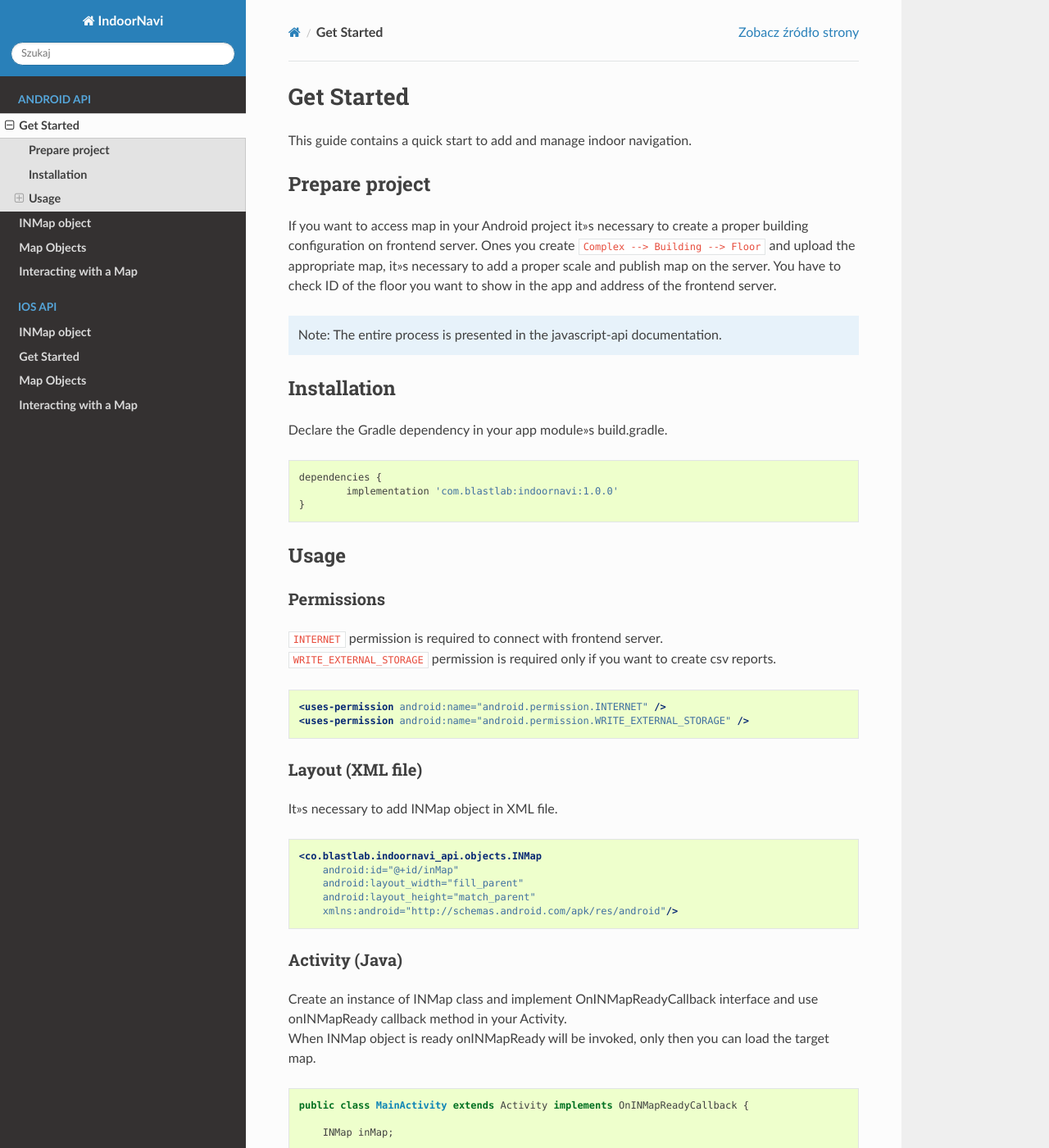
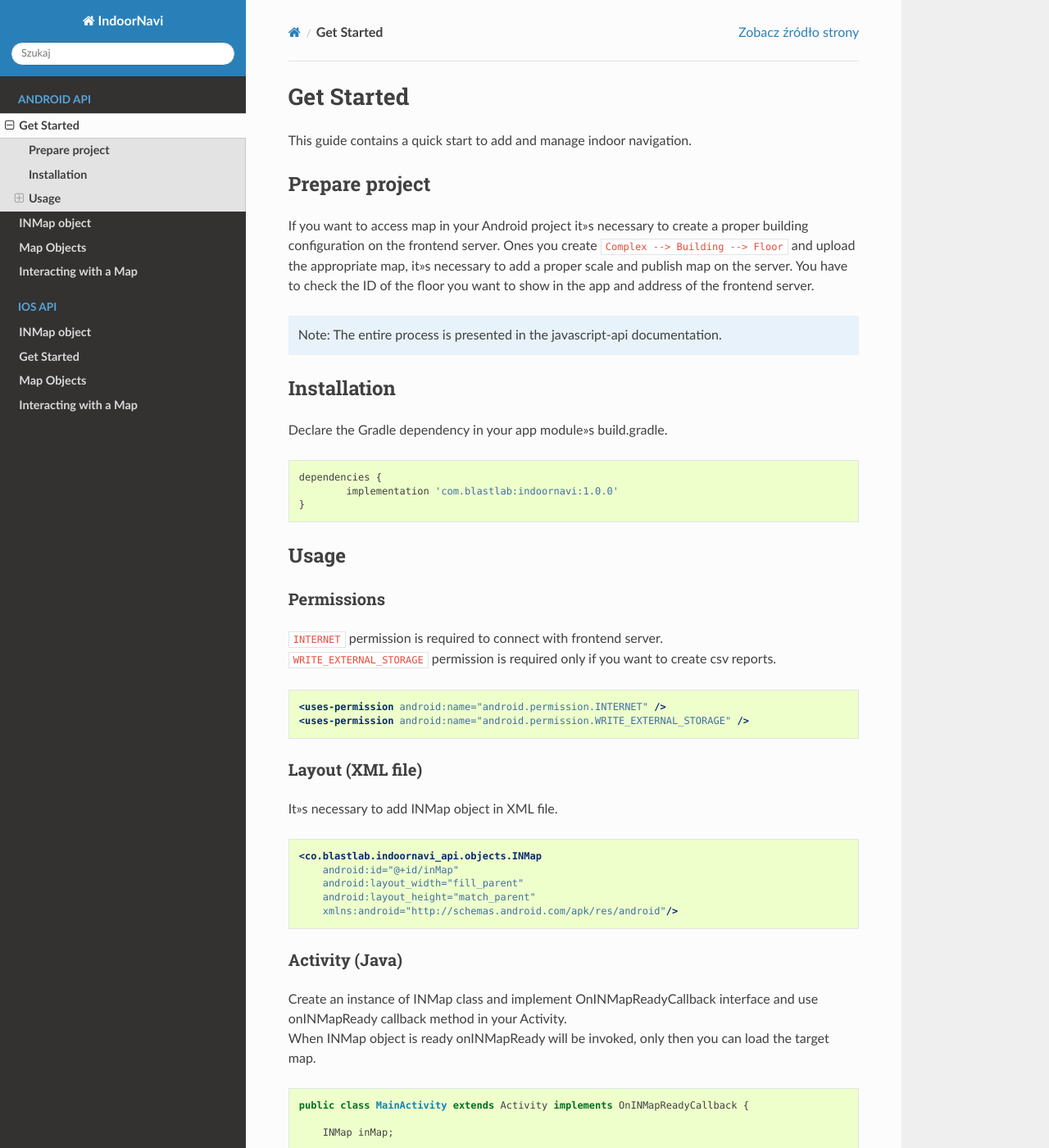
Before and after one commit to blastlab/indoornavi-android-api, a Sphinx documentation site: the page built from Documentation/source/Android-API/start.md, in a window 1280 px wide and 1400 px high. Shown: the whole window at 82% size. Built offline with Sphinx 7.4.7 and the Read the Docs theme 2.0.0, drawn with Linux system fonts in a browser that asks for light colours; formulas are drawn with MathJax 3.

Commit message:
Update start.md

```diff
--- a/Documentation/source/Android-API/start.md
+++ b/Documentation/source/Android-API/start.md
@@ -4,9 +4,9 @@
 
 ## __Prepare project__
 
-If you want to access map in your Android project it's necessary to create a proper building configuration on frontend server.
+If you want to access map in your Android project it's necessary to create a proper building configuration on the frontend server.
 Ones you create `Complex --> Building --> Floor` and upload the appropriate map, it's necessary to add a proper scale and publish map on the server.
-You have to check ID of the floor you want to show in the app and address of the frontend server.
+You have to check the ID of the floor you want to show in the app and address of the frontend server.
 
 <div class="note">
    Note: The entire process is presented in the javascript-api documentation.
@@ -58,7 +58,7 @@
     }
 
     public void onINMapReady(INMap mapView) {
-        inMap.createMap("frontend server address", "apiKey", hight, wight);
+        inMap.createMap("frontend server address", "apiKey", height, wight);
         inMap.load(floorId)
     }
 }
```
